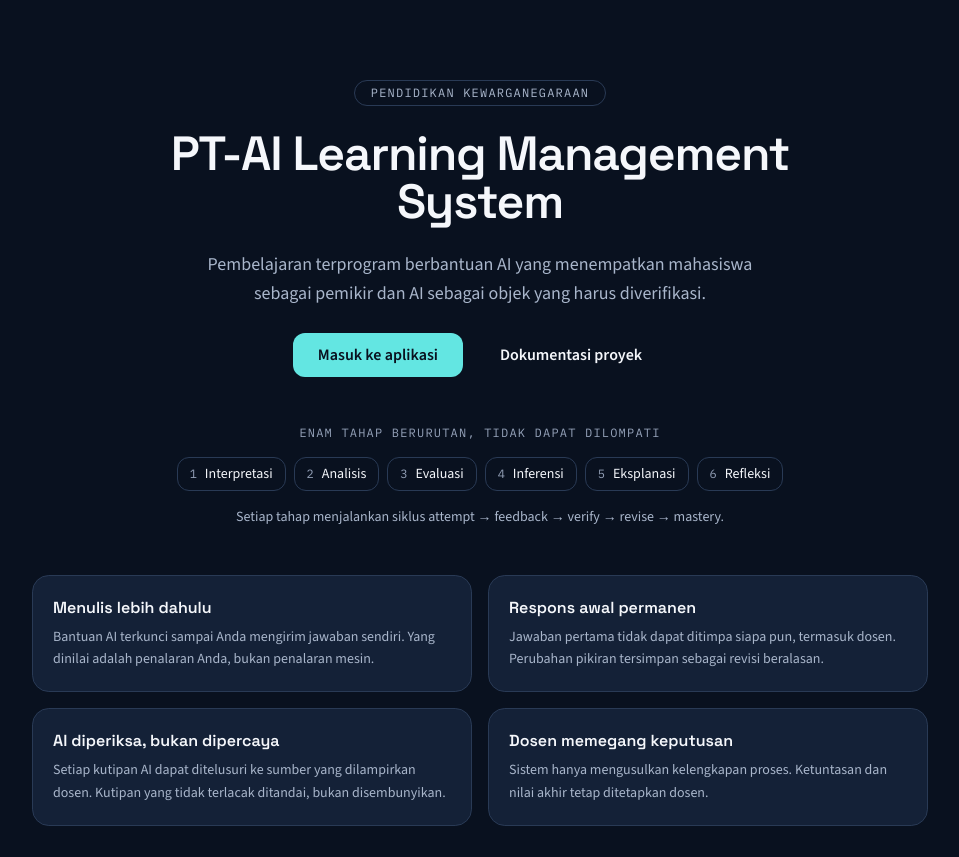
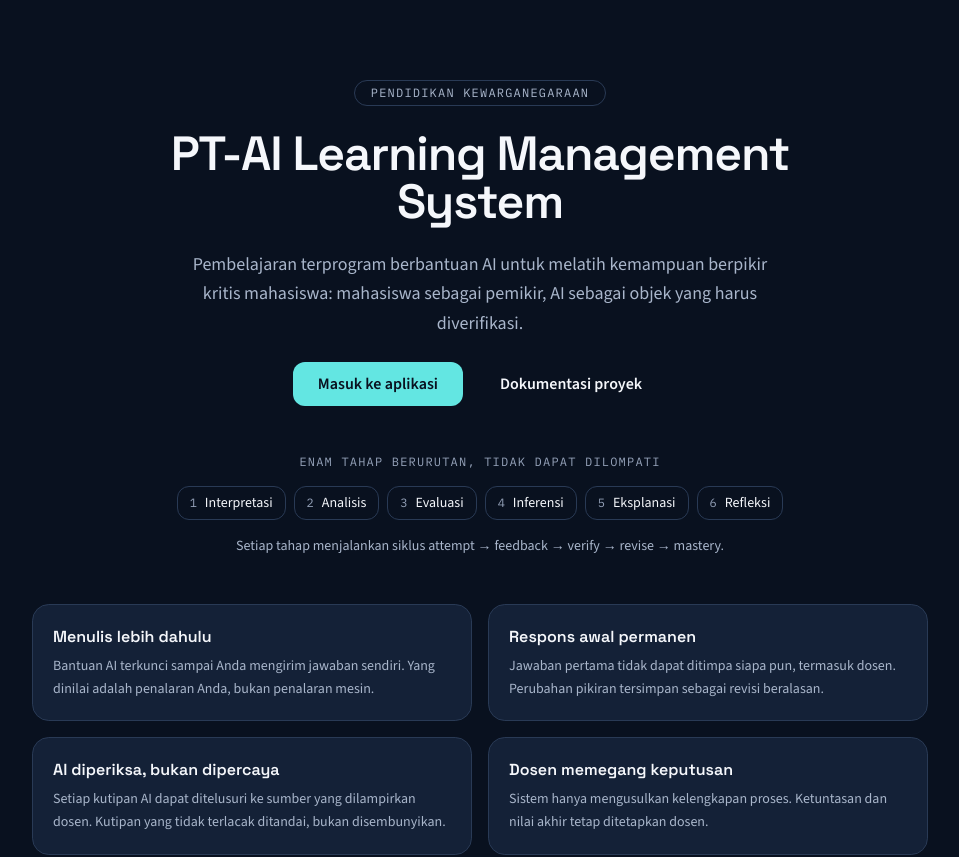
Before and after one commit to Rangga-WebDev/PT-AI, a Next.js app: page / in a window 1280 px wide. Shown: the top 857 px of the page, without its empty margins (160-1119 px from the left). Built offline with nearby package versions, Linux system fonts and the light colour scheme.

Commit message:
fix: halaman depan kembali menyebut tujuan berpikir kritis

```diff
--- a/src/app/page.tsx
+++ b/src/app/page.tsx
@@ -48,8 +48,9 @@ export default function HomePage() {
         </h1>
 
         <p className="max-w-xl text-center text-lg leading-relaxed text-muted-foreground">
-          Pembelajaran terprogram berbantuan AI yang menempatkan mahasiswa
-          sebagai pemikir dan AI sebagai objek yang harus diverifikasi.
+          Pembelajaran terprogram berbantuan AI untuk melatih kemampuan berpikir
+          kritis mahasiswa: mahasiswa sebagai pemikir, AI sebagai objek yang
+          harus diverifikasi.
         </p>
 
         <div className="flex flex-wrap items-center justify-center gap-3">
```
